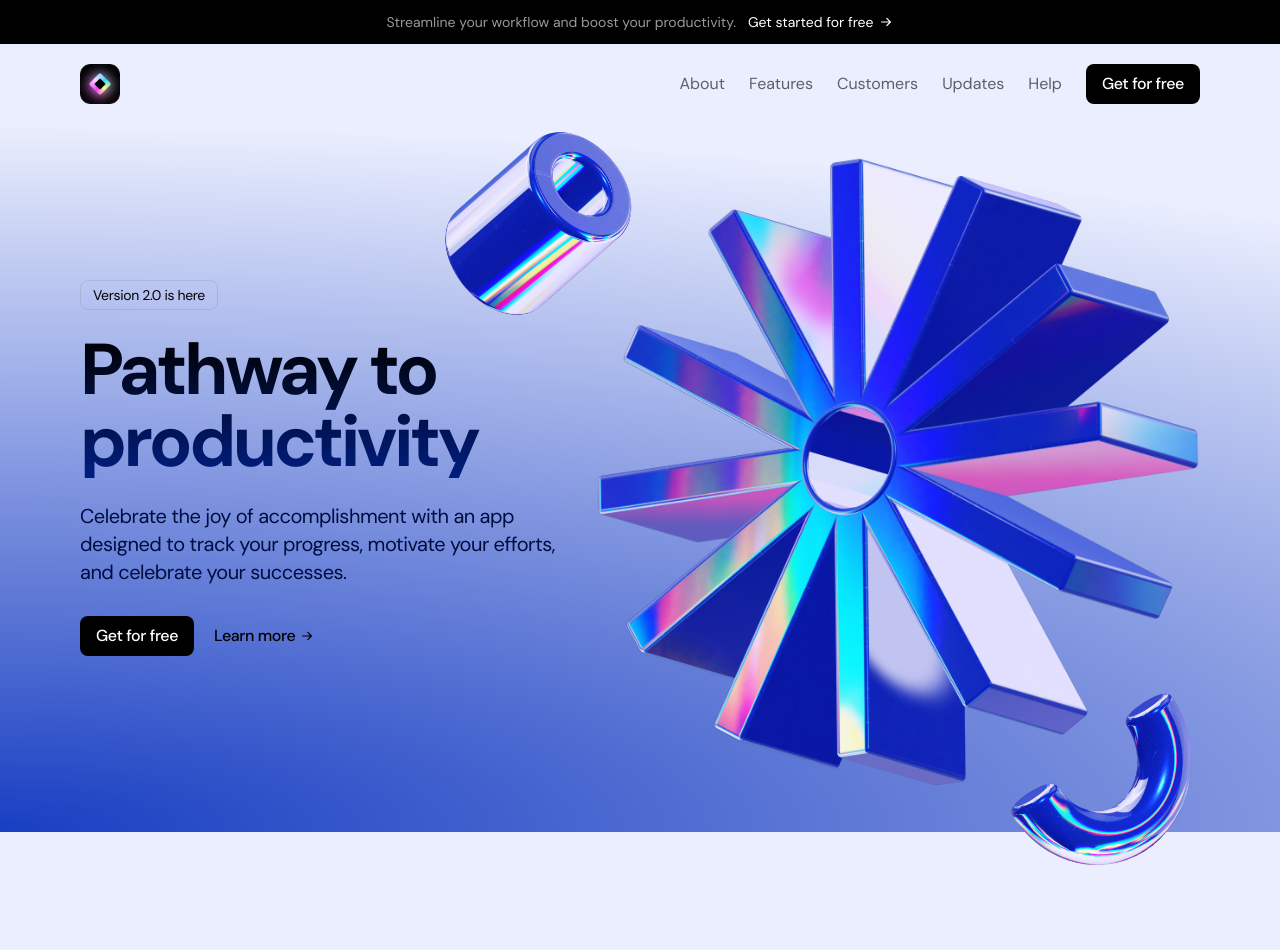
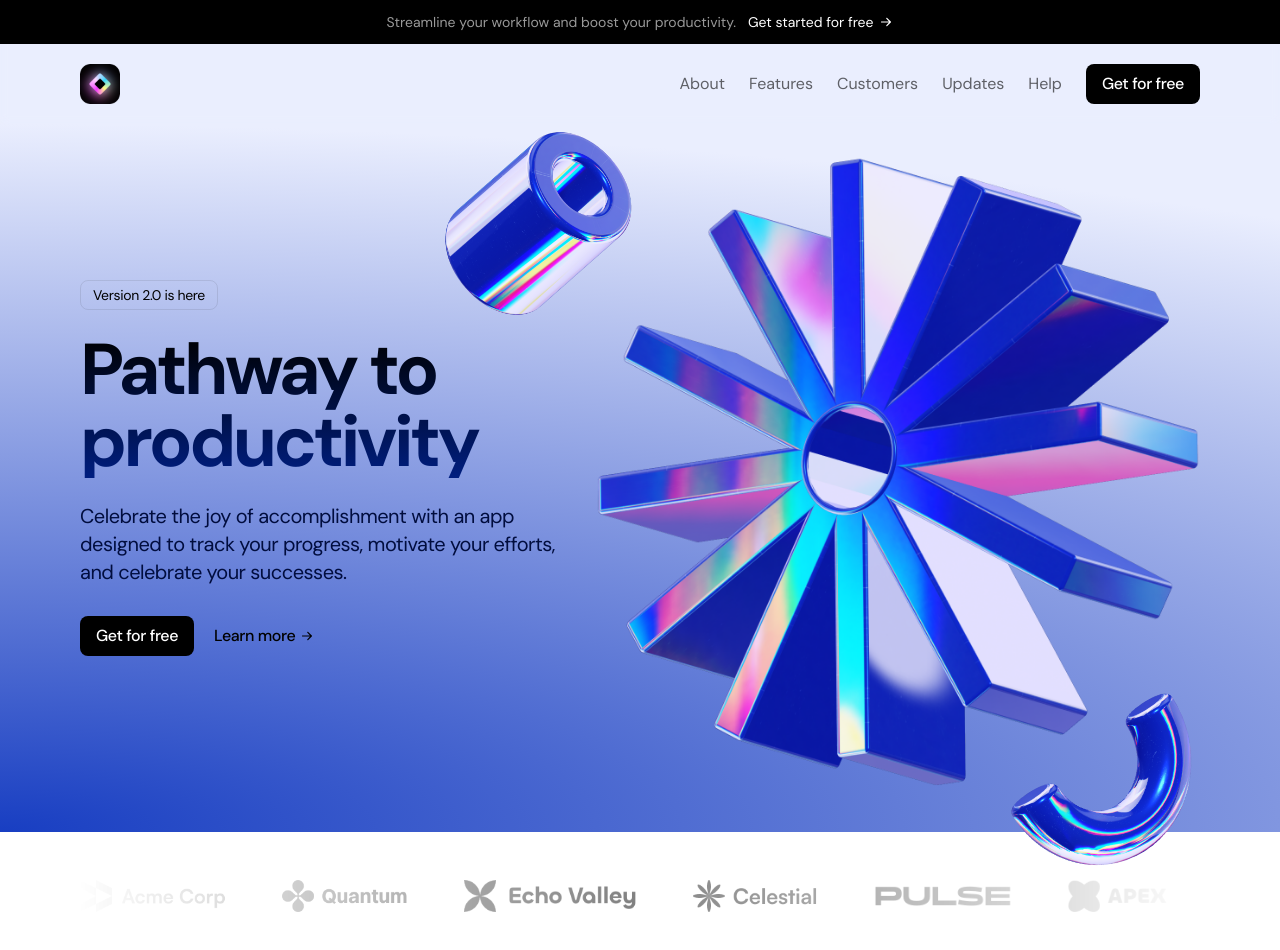
Before and after one commit to bricard-dev/next-saas-landing-page, a Next.js app: page / in a window 1280 px wide. Shown: the top 950 px of the page. Before the commit the page ends 928 px from the top, so only its background shows below. Built offline with nearby package versions, Linux system fonts and the light colour scheme.

Commit message:
Add logo ticker section

```diff
--- a/src/app/page.tsx
+++ b/src/app/page.tsx
@@ -1,11 +1,13 @@
 import Header from '@/sections/header';
 import Hero from '@/sections/hero';
+import LogoTicker from '@/sections/logo-ticker';
 
 export default function Home() {
   return (
     <>
       <Header />
       <Hero />
+      <LogoTicker />
     </>
   );
 }
--- /dev/null
+++ b/src/sections/logo-ticker.tsx
@@ -0,0 +1,50 @@
+import acmeLogo from '@/assets/logo-acme.png';
+import apexLogo from '@/assets/logo-apex.png';
+import celestialLogo from '@/assets/logo-celestial.png';
+import echoLogo from '@/assets/logo-echo.png';
+import pulseLogo from '@/assets/logo-pulse.png';
+import quantumLogo from '@/assets/logo-quantum.png';
+import Image from 'next/image';
+
+export default function LogoTicker() {
+  return (
+    <section className="py-8 md:py-12 bg-white">
+      <div className="container">
+        <div className="flex overflow-hidden [mask-image:linear-gradient(to_right,transparent,black,transparent)]">
+          <div className="flex gap-14 flex-none">
+            <Image
+              src={acmeLogo}
+              alt="Acme Logo"
+              className="logo-ticker-image"
+            />
+            <Image
+              src={quantumLogo}
+              alt="Quantum Logo"
+              className="logo-ticker-image"
+            />
+            <Image
+              src={echoLogo}
+              alt="Echo Logo"
+              className="logo-ticker-image"
+            />
+            <Image
+              src={celestialLogo}
+              alt="Celestial Logo"
+              className="logo-ticker-image"
+            />
+            <Image
+              src={pulseLogo}
+              alt="Pulse Logo"
+              className="logo-ticker-image"
+            />
+            <Image
+              src={apexLogo}
+              alt="Apex Logo"
+              className="logo-ticker-image"
+            />
+          </div>
+        </div>
+      </div>
+    </section>
+  );
+}
```
